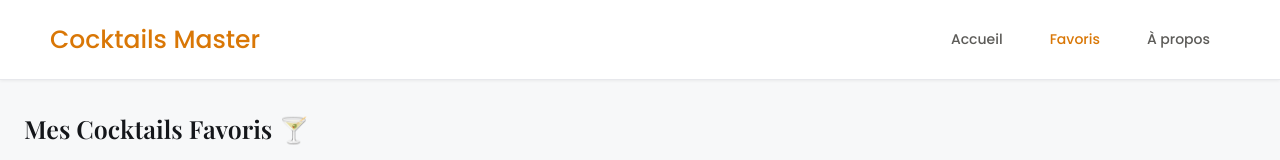
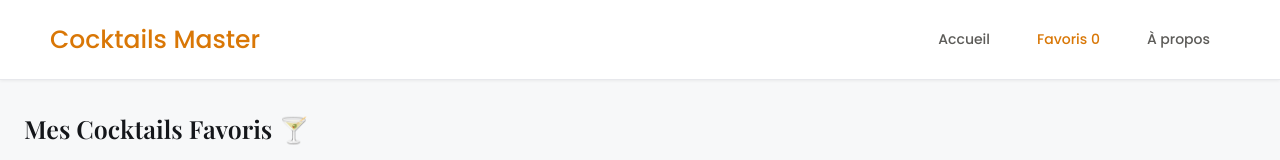
Before and after one commit to vectokse/react-mini-projects, a React (Vite) app in the folder apps/03-cocktails-master/: page /react-mini-projects/cocktails-master/favorites in a window 1280 px wide. Shown: the top 160 px of the page. Built offline with nearby package versions, Linux system fonts and the light colour scheme.

Commit message:
✨ cocktails-master > Header > add favorites counter badge to nav link

```diff
--- a/apps/03-cocktails-master/src/Layouts/MainLayout/Header.tsx
+++ b/apps/03-cocktails-master/src/Layouts/MainLayout/Header.tsx
@@ -2,17 +2,22 @@ import styled from "styled-components";
 import Logo from "../../components/reusable-ui/Logo";
 import NavbarLink from "./NavbarLink";
 import theme from "../../theme/theme";
-import { NAVBAR_LINKS } from "./Layout.config";
+import useFavorite from "../../context/FavoritesContext";
 
 export default function Header() {
+  const { favorites } = useFavorite();
+  const favoritesCount = favorites.length;
+
   return (
     <HeaderStyled>
       <nav className="nav-content" aria-label="Navigation principale">
         <Logo />
         <ul>
-          {NAVBAR_LINKS.map(({ id, label, link }) => (
-            <NavbarLink key={id} label={label} link={link} />
-          ))}
+          <NavbarLink link="/" label="Accueil" />
+
+          <NavbarLink link="/favorites" label={`Favoris ${favoritesCount}`} />
+
+          <NavbarLink link="/about" label="À propos" />
         </ul>
       </nav>
     </HeaderStyled>
--- a/apps/03-cocktails-master/src/Layouts/MainLayout/Layout.config.tsx
+++ b/apps/03-cocktails-master/src/Layouts/MainLayout/Layout.config.tsx
@@ -1,22 +1,4 @@
 import { FaInstagram, FaFacebookF, FaTwitter } from "react-icons/fa";
-
-export const NAVBAR_LINKS = [
-  {
-    id: "home",
-    label: "Accueil",
-    link: "/",
-  },
-  {
-    id: "favorites",
-    label: "Favoris",
-    link: "/favorites",
-  },
-  {
-    id: "about",
-    label: "À propos",
-    link: "/about",
-  },
-] as const;
 
 export const SOCIAL_LINKS = [
   {
```
